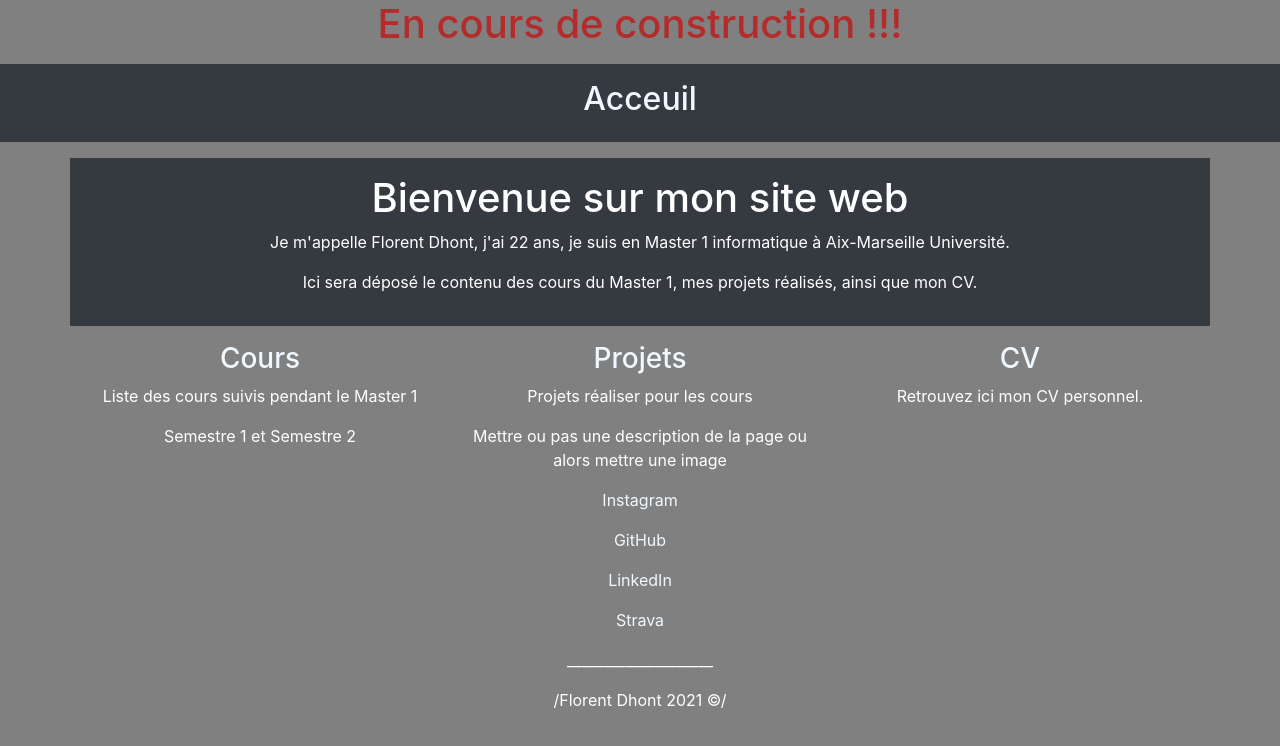
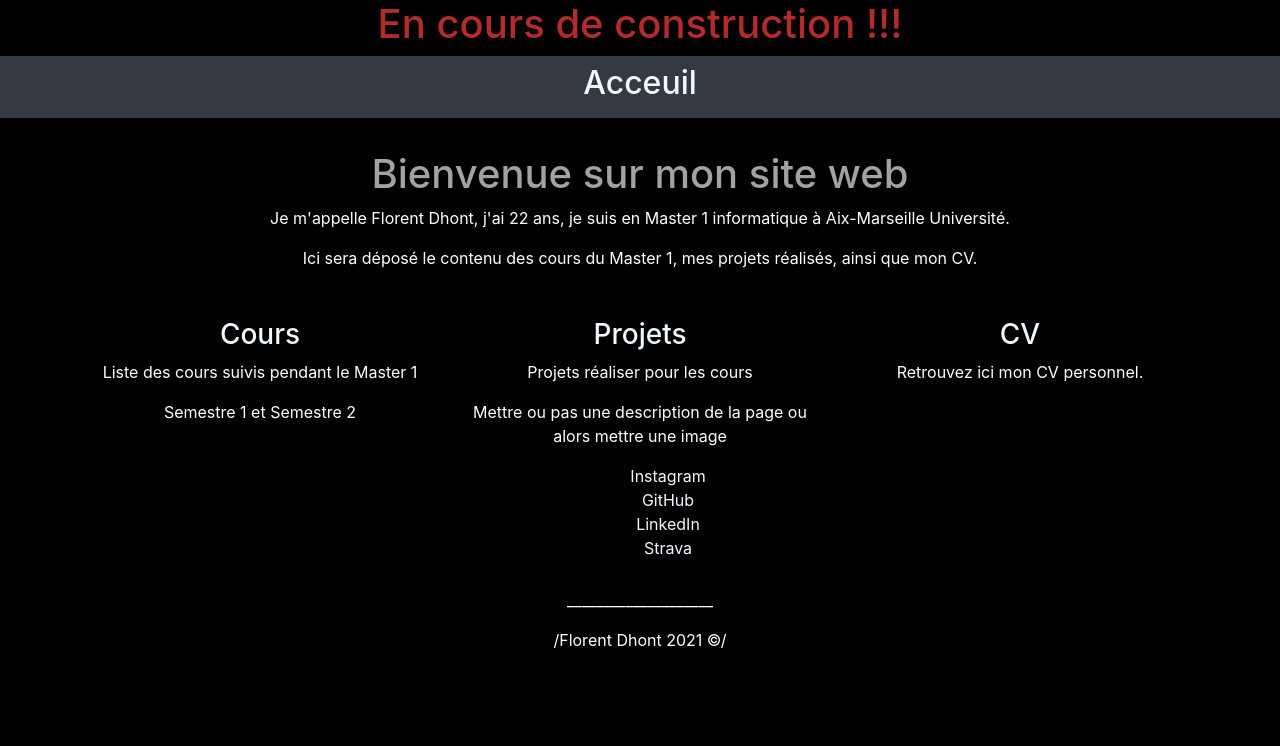
Before and after one commit to FloFloDht/angularWebApp, an Angular app: page /home in a window 1280 px wide. Shown: the top 746 px of the page. Built offline with nearby package versions, Linux system fonts and the light colour scheme.

Commit message:
add modification in pages

```diff
--- a/src/app/app.component.html
+++ b/src/app/app.component.html
@@ -1,9 +1,18 @@
 <h1 style="color: rgb(180, 43, 43);">En cours de construction !!!</h1>
 
-
-<div class="container-fluid p-3 my-3 bg-dark text-white">
-  <h2 routerLinkActive="active"><a routerLink="home">Acceuil</a></h2>
-</div>
+<nav class="navbar navbar-expand-sm bg-dark justify-content-center">
+  <ul class="navbar-nav">
+    <li class="nav-item">
+      <h2 routerLinkActive="active"><a routerLink="home">Acceuil</a></h2>
+    </li>
+    <!-- <li class="nav-item">
+      <a class="nav-link" href="#">Link 2</a>
+    </li>
+    <li class="nav-item">
+      <a class="nav-link" href="#">Link 3</a>
+    </li> -->
+  </ul>
+</nav>
 
 <div class="col-xs-12">
   <router-outlet></router-outlet>
--- a/src/app/cours/cours.component.scss
+++ b/src/app/cours/cours.component.scss
@@ -0,0 +1,7 @@
+h3{
+    color : rgb(163, 161, 161);
+}
+
+h2{
+    color: rgb(163, 161, 161);
+}
--- a/src/app/home/home.component.html
+++ b/src/app/home/home.component.html
@@ -1,4 +1,4 @@
-<div class="container p-3 my-3 bg-dark text-white">
+<div class="container p-3 my-3  text-white">
     <h1>Bienvenue sur mon site web </h1>
     <p>Je m'appelle Florent Dhont, j'ai 22 ans, je suis en Master 1 informatique à Aix-Marseille Université.</p>
     <p>Ici sera déposé le contenu des cours du Master 1, mes projets réalisés, ainsi que mon CV.</p>
@@ -24,9 +24,16 @@
   </div>
 
 
-<div class="socialNetworks"> <!-- les mettres en lignes cote a cote -->
-    <p><a href="https://www.instagram.com/?hl=fr">Instagram</a></p>
-    <p><a href="https://github.com/FloFloDht">GitHub</a></p>
-    <p><a href="https://www.linkedin.com/in/florent-dhont-8b2424153/">LinkedIn</a></p>
-    <p><a href="https://www.strava.com/athletes/51567141">Strava</a></p>
+<div class="socialNetworksLinks"> <!-- les mettres en lignes cote a cote -->
+  <ul class="socialLink">
+    <li><a href="https://www.instagram.com/?hl=fr"> Instagram</a></li>
+    <li><a href="https://github.com/FloFloDht">GitHub</a></li>
+    <li><a href="https://www.linkedin.com/in/florent-dhont-8b2424153/">LinkedIn</a></li>
+    <li><a href="https://www.strava.com/athletes/51567141">Strava</a></li>
+  </ul>
 </div>
+
+<footer>
+  <p>____________________</p>
+  <p> /Florent Dhont 2021 ©/ </p>
+</footer>
--- a/src/app/home/home.component.scss
+++ b/src/app/home/home.component.scss
@@ -0,0 +1,6 @@
+ul, ol {
+    margin: 0 0 1.7778em 1em;
+    list-style-position: outside;
+    list-style: none;
+    text-align: center;
+}
--- a/src/index.html
+++ b/src/index.html
@@ -9,9 +9,5 @@
 </head>
 <body>
   <app-root></app-root>
-  <footer>
-    <p>____________________</p>
-    <p> /Florent Dhont 2021 ©/ </p>
-  </footer>
 </body>
 </html>
--- a/src/styles.scss
+++ b/src/styles.scss
@@ -1,5 +1,5 @@
 body{
-    background-color: grey;
+    background-color: black;
     text-align: center;
 }
 a:link{
@@ -34,3 +34,15 @@ p{
 footer{
     text-align: center;
 }
+
+h3{
+    color : rgb(163, 161, 161);
+}
+
+h2{
+    color: rgb(163, 161, 161);
+}
+
+h1{
+    color: rgb(163, 161, 161);
+}
```
Also changed, not shown: src/assets/logoInsta.png (added).
